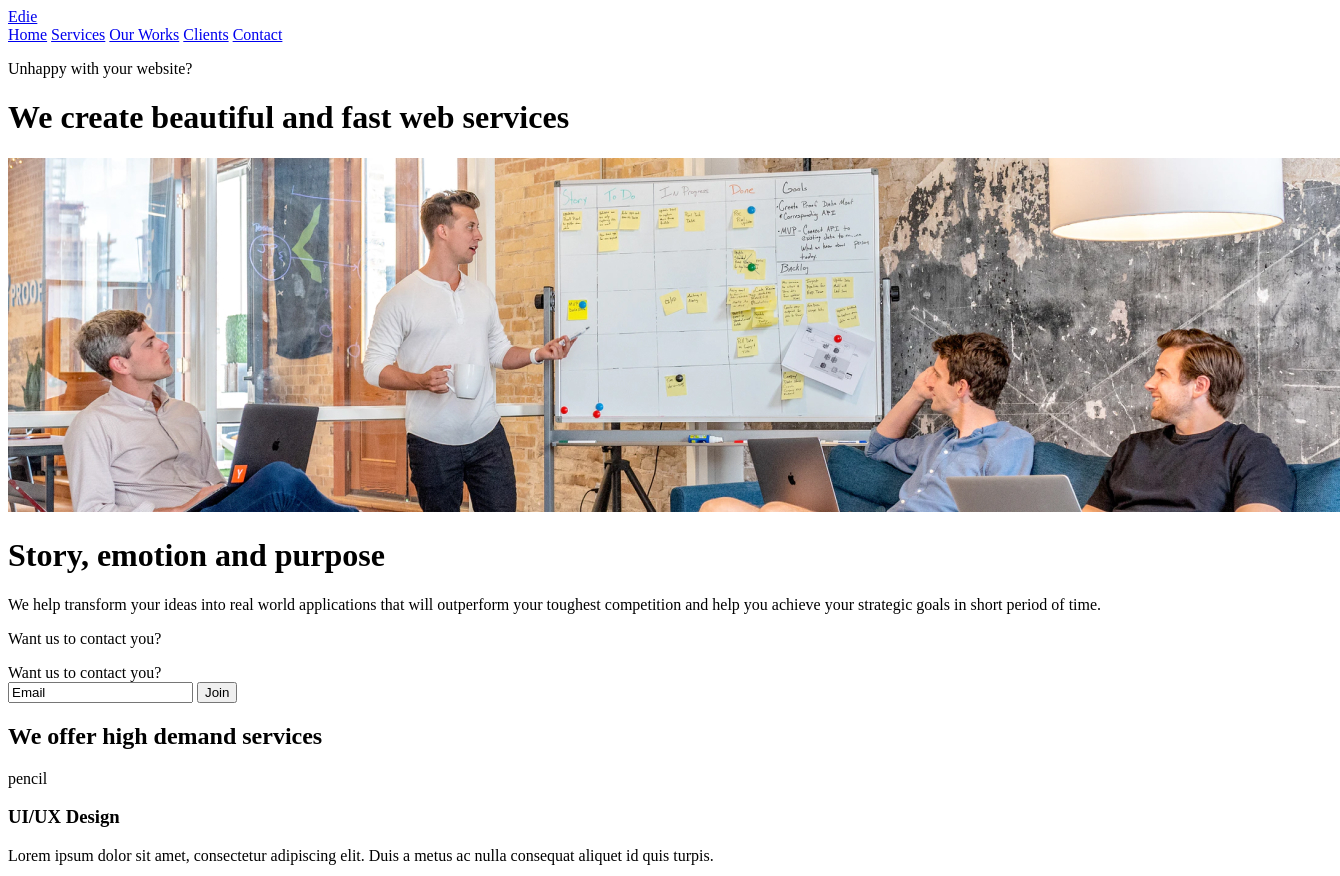
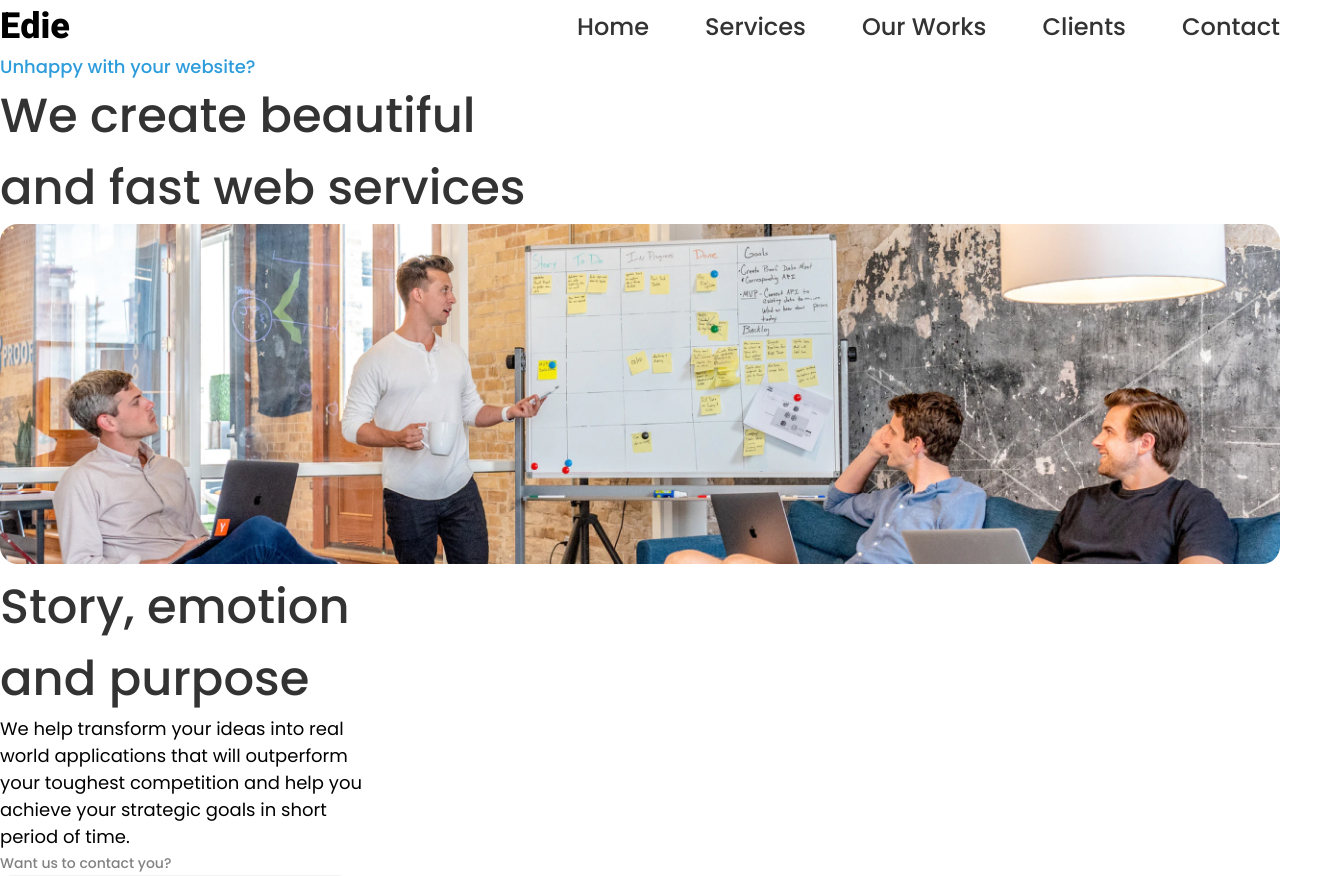
Before and after one commit to Agexandro/EdiePage, a plain HTML site: page index.html in a window 1280 px wide. Shown: the top 876 px of the page, 1340 px wide, since content can reach past the window. Drawn offline with Linux system fonts and the light colour scheme.

Commit message:
Styling...

```diff
--- a/index.html
+++ b/index.html
@@ -6,43 +6,50 @@
   <meta http-equiv="X-UA-Compatible" content="IE=edge">
   <meta name="viewport" content="width=device-width, initial-scale=1.0">
   <title>Edie homepage</title>
+  <link rel="preconnect" href="https://fonts.googleapis.com">
+  <link rel="preconnect" href="https://fonts.gstatic.com" crossorigin>
+  <link href="https://fonts.googleapis.com/css2?family=Heebo:wght@800&family=Poppins:wght@300;400;500;700&display=swap"
+    rel="stylesheet">
+  <link rel="stylesheet" href="style.css">
 </head>
 
 <body>
-  <main>
   <nav>
-      <a href="#">Edie</a>
+    <h4 href="#">Edie</h4>
     <div class="space"></div>
+    <div class="links">
       <a href="#">Home</a>
       <a href="#">Services</a>
       <a href="#">Our Works</a>
       <a href="#">Clients</a>
       <a href="#">Contact</a>
+    </div>
   </nav>
+  <main>
 
-    <div>
+    <div class="p1">
       <p>Unhappy with your website?</p>
       <h1>We create beautiful and fast web services</h1>
     </div>
 
-    <div class="image">
+    <div class="hero">
       <img src="images/heroImage.jpg" alt="">
     </div>
 
-    <div>
+    <div class="p2">
       <h1>Story, emotion and purpose</h1>
       <p>We help transform your ideas into real world applications that will outperform your toughest competition and
         help you achieve your strategic goals in short period of time.</p>
-      <p>Want us to contact you?</p>
       <label for="join">
         Want us to contact you?
       </label>
       <div class="join">
-        <input type="email" value="Email">
+        <input type="email" placeholder="Email">
         <button>Join</button>
       </div>
     </div>
 
+    <div class="content">
       <div class="row">
         <h2>We offer high demand services</h2>
         <div class="columns">
@@ -111,6 +118,7 @@
           </div>
         </div>
       </div>
+    </div>
   </main>
   <footer>
     <div>
--- a/style.css
+++ b/style.css
@@ -0,0 +1,158 @@
+* {
+    margin: 0;
+    padding: 0;
+    box-sizing: border-box;
+    font-family: 'poppins';
+}
+
+h1, h2 {
+    color: #333;
+}
+
+h1 {
+    font-weight: 500;
+    font-style: normal;
+    font-size: 48px;
+    line-height: 72px;
+}
+
+h2 {
+    font-weight: 500;
+    font-style: normal;
+    font-size: 36px;
+    line-height: 54px;
+}
+
+nav {
+    display: flex;
+}
+
+nav a {
+    color: #333;
+    text-decoration: none;
+}
+
+.hero img {
+    width: 100%;
+    border-radius: 18px;
+}
+
+div:hover {
+    border: 1px dotted black;
+}
+
+nav h4 {
+    font-family: 'Heebo';
+    font-size: 36px;
+    line-height: 53px;
+    font-weight: 800;
+    font-style: normal;
+}
+
+nav .space {
+    flex-grow: 1;
+}
+
+nav .links {
+    width: 703px;
+    height: 36px;
+    font-size: 24px;
+    line-height: 36px;
+    font-style: normal;
+    font-weight: 500;
+    display: flex;
+    justify-content: space-between;
+    align-self: center;
+}
+
+.p1 p {
+    color: #2D9CDB;
+    font-weight: 500;
+    font-style: normal;
+    font-size: 18px;
+    line-height: 27px;
+}
+
+.p1 h1 {
+    width: 543px;
+}
+
+.p2 h1, p {
+    width: 366px;
+}
+
+.p2 p {
+    line-height: 27px;
+    font-weight: 400;
+    font-size: 18px;
+    font-style: normal;
+}
+
+.p2 label {
+    font-weight: 500;
+    font-style: normal;
+    font-size: 14px;
+    color: #828282;
+    line-height: 21px;
+}
+
+.join {
+    background-color: #F2F2F2;
+    border-radius: 12px;
+    width: 350px;
+    height: 57px;
+    display: flex;
+}
+
+.join input {
+    font-weight: 500;
+    font-style: normal;
+    font-size: 18px;
+    line-height: 27px;
+    height: 27px;
+    width: 100%;
+    align-self: center;
+    border: none;
+    background-color: transparent;
+    margin-left: 21px;
+    outline: none;
+    color: #333;
+}
+
+input:placeholder-shown {
+    color: #BDBDBD;
+}
+
+.join button {
+    height: 49px;
+    width: 94px;
+    font-weight: 500;
+    font-style: normal;
+    font-size: 18px;
+    line-height: 27px;
+    color: #F2F2F2;
+    background-color: #2D9CDB;
+    align-self: center;
+    border: none;
+    border-radius: 12px;
+}
+
+.content .row h2 {
+    width: 346px;
+    height: 104px;
+}
+
+.columns {
+    display: flex;
+    justify-content: space-between;
+}
+
+.columns .card {
+    width: 341px;
+    height: 422px;
+    border-radius: 24px;
+}
+
+.columns .card:nth-child(2) {
+    box-shadow: 0px 10px 30px rgba(51, 51, 51, 0.1);
+}
```
Lines whose indentation alone changed are shown as unchanged.
